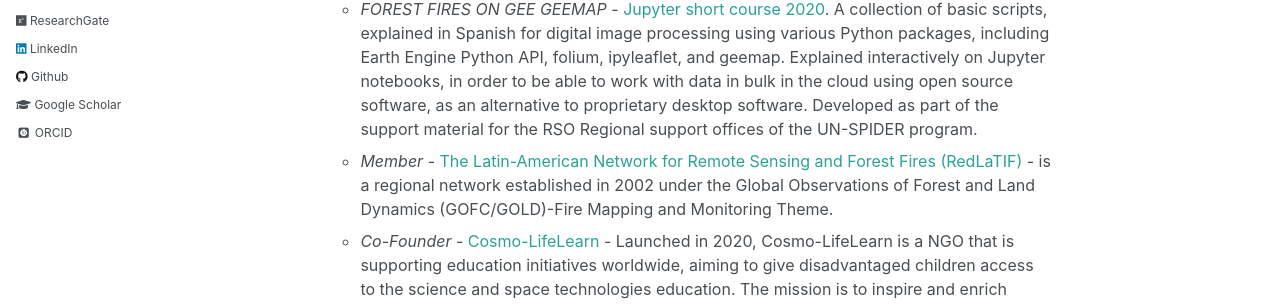
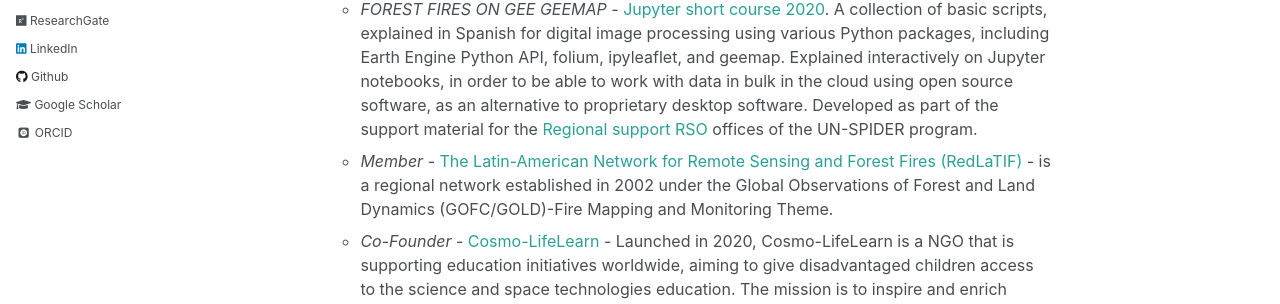
Before and after one commit to Alexanderariza/alexanderariza.github.io, a Jekyll site: the page built from _pages/about.md, in a window 1280 px wide and 900 px high, scrolled down 821 px. Shown: the part 343-647 px from the top of the window. Built offline with Jekyll 4.4.1, drawn with Linux system fonts in a browser that asks for light colours; some web fonts are replaced; part of the change alters nothing that is shown.

```diff
--- a/_pages/about.md
+++ b/_pages/about.md
@@ -28,6 +28,6 @@ It is a methodology.
 
 - Research and projects
 ------
-  - *FOREST FIRES ON GEE GEEMAP* - [Jupyter short course 2020](https://github.com/Alexanderariza/FOREST-FIRES-ON-GEE-GEEMAP). A collection of basic scripts, explained in Spanish for digital image processing using various Python packages, including Earth Engine Python API, folium, ipyleaflet, and geemap. Explained interactively on Jupyter notebooks, in order to be able to work with data in bulk in the cloud using open source software, as an alternative to proprietary desktop software. Developed as part of the support material for the RSO Regional support offices of the UN-SPIDER program.
+  - *FOREST FIRES ON GEE GEEMAP* - [Jupyter short course 2020](https://github.com/Alexanderariza/FOREST-FIRES-ON-GEE-GEEMAP). A collection of basic scripts, explained in Spanish for digital image processing using various Python packages, including Earth Engine Python API, folium, ipyleaflet, and geemap. Explained interactively on Jupyter notebooks, in order to be able to work with data in bulk in the cloud using open source software, as an alternative to proprietary desktop software. Developed as part of the support material for the [Regional support RSO](http://kp.un-spider.org/network/regional-support-offices) offices of the UN-SPIDER program.
   - *Member* - [The Latin-American Network for Remote Sensing and Forest Fires (RedLaTIF)](https://gofcgold.org/regional-networks/red-latinoamerica-deteledeteccion-e-incendios-forestales-redlatif) -  is a regional network established in 2002 under the Global Observations of Forest and Land Dynamics (GOFC/GOLD)-Fire Mapping and Monitoring Theme.
   - *Co-Founder* - [Cosmo-LifeLearn](https://glocal-lifelearn.o) - Launched in 2020, Cosmo-LifeLearn is a NGO that is supporting education initiatives worldwide, aiming to give disadvantaged children access to the science and space technologies education. The mission is to inspire and enrich upper-elementary-aged kids' learning of space and Earth science online through fun games, hands-on activities, informative articles and engaging short videos. With material in both English and Spanish and resources for parents and teachers. [Join us!](bit.ly/womeningeospatial_sig)
```
